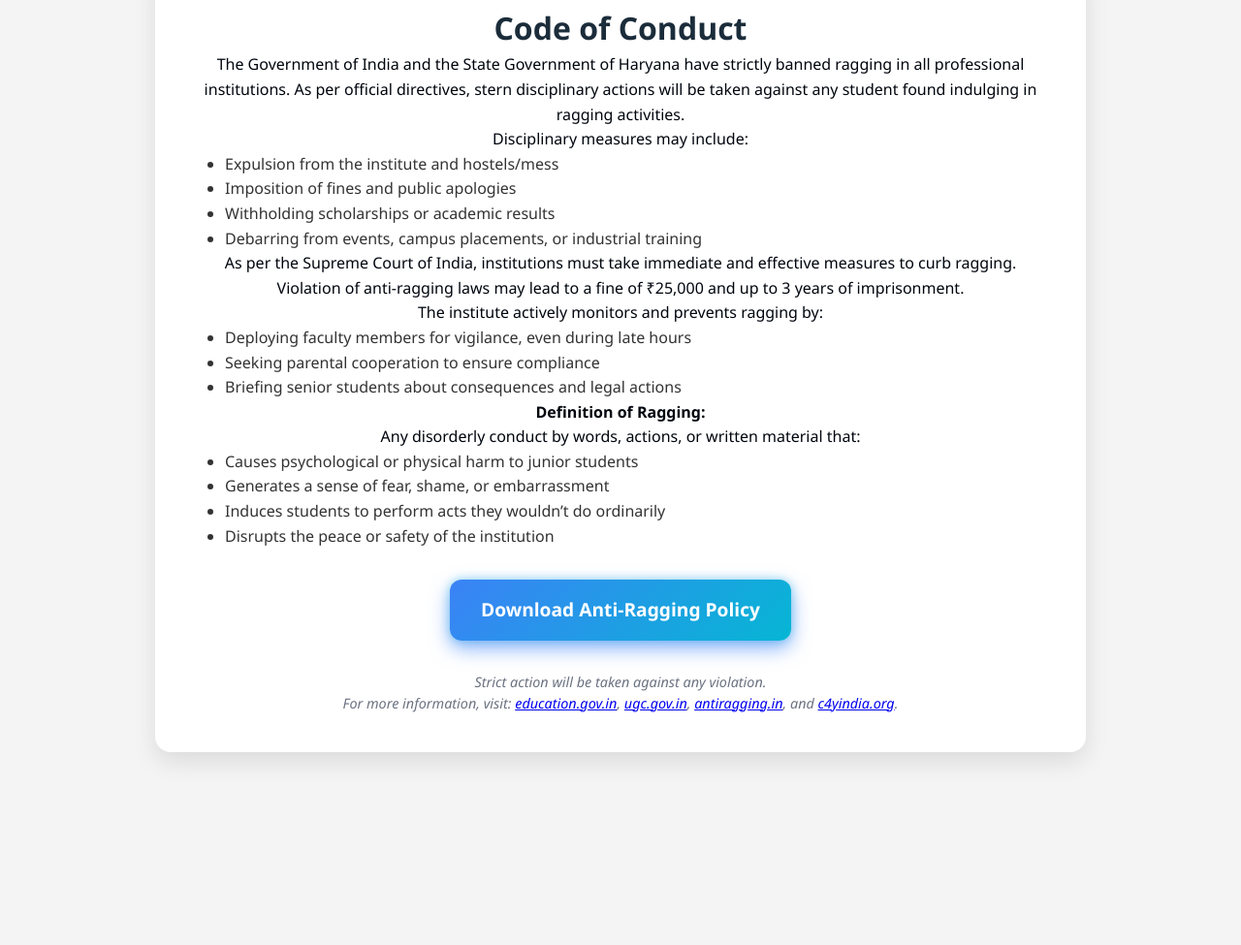
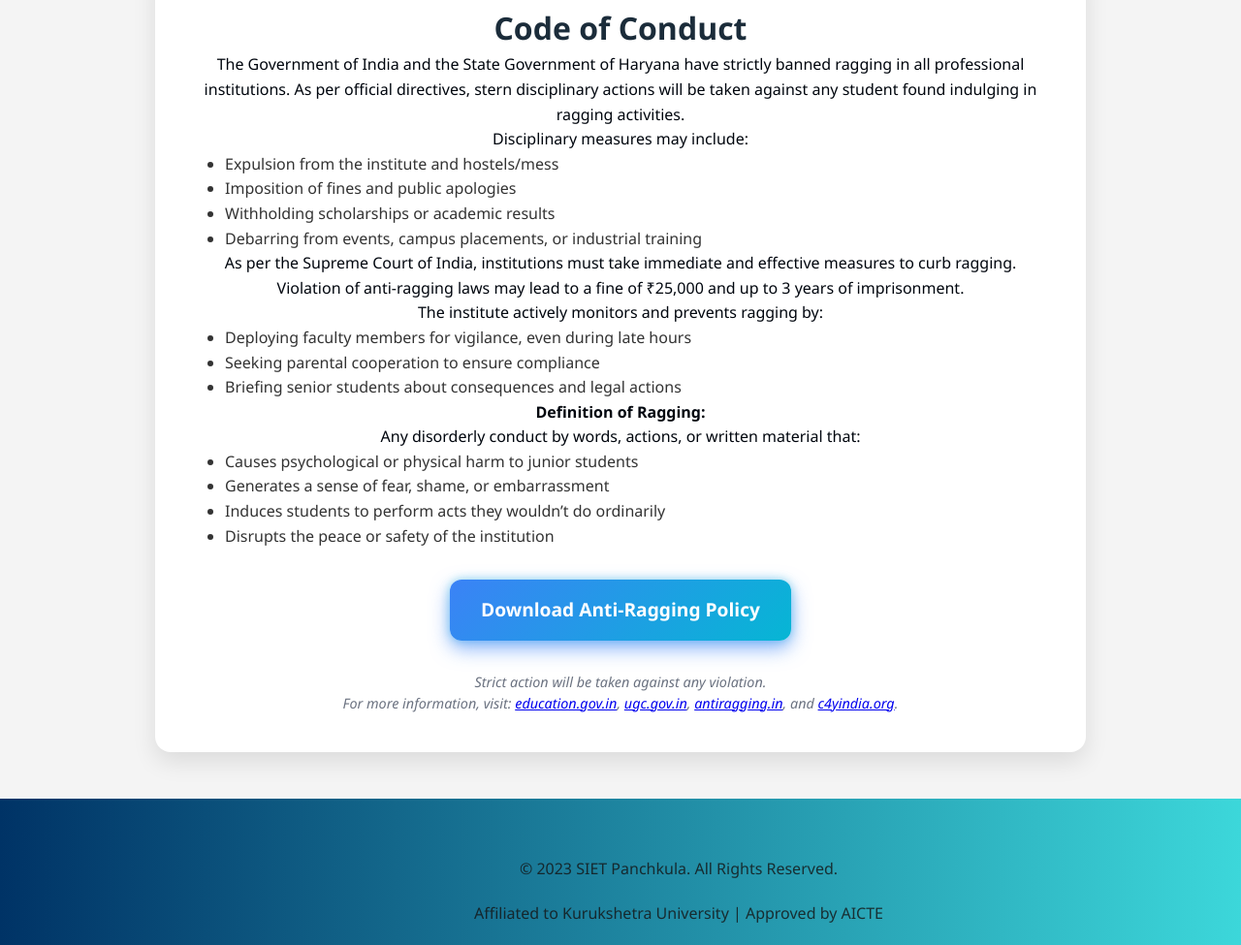
Before and after one commit to Aman1685/clg_web, a website: page code of conduct.html in a window 1280 px wide. Shown: the part 290-1265 px from the top of the page at 97% size. Before the commit the page ends 1114 px from the top, so only its background shows below. Drawn offline with Linux system fonts and the light colour scheme.

Commit message:
Update code of conduct.html

```diff
--- a/code of conduct.html
+++ b/code of conduct.html
@@ -206,3 +206,13 @@
     </p>
   </div>
 </main>
+
+     <footer class="footer">
+      <div class="container">
+          <p>© 2023 SIET Panchkula. All Rights Reserved.</p>
+          <p>Affiliated to Kurukshetra University | Approved by AICTE</p>
+      </div>
+  </footer>
+
+</body>
+</html>
```
